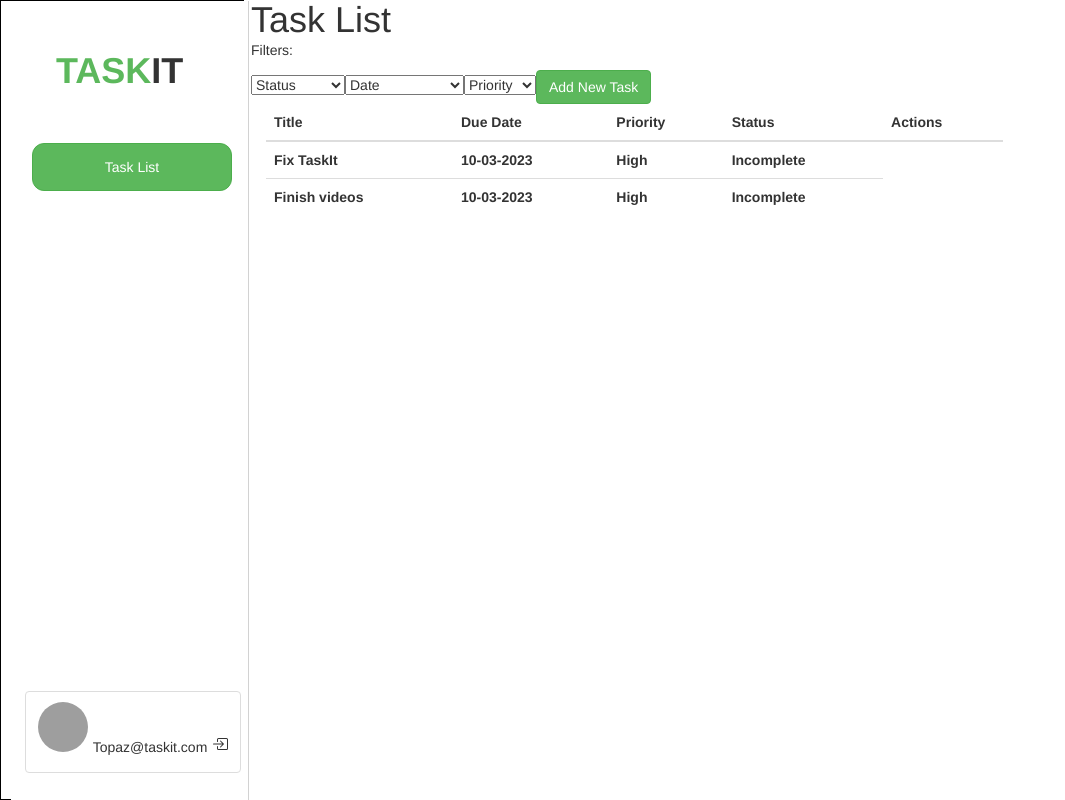
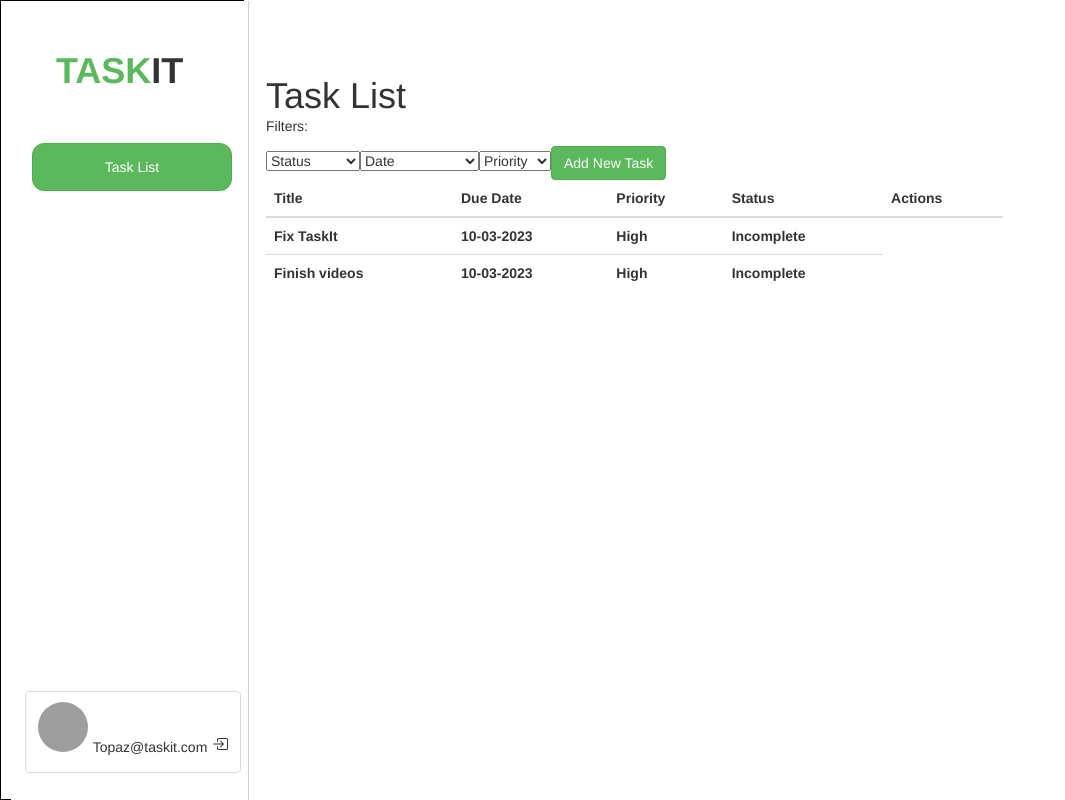
Before and after one commit to Topaz712/TaskIt-Project, an Angular app: page / in a window 1280 px wide. Shown: the whole page, without its empty margins (0-1065 px from the left). Built offline with nearby package versions, Linux system fonts and the light colour scheme; grey boxes are pictures that could not be loaded.

Commit message:
FIX(task list): layout spacing

```diff
--- a/src/app/app.component.html
+++ b/src/app/app.component.html
@@ -17,7 +17,7 @@
 </div>
 
 <div style="padding-left: 244px">
-  <div style="padding: 0px 22px">
+  <div style="padding: 0px 22px; padding-top: 76px;">
     <app-header></app-header>
     <app-task-list></app-task-list>
   </div>
--- a/src/app/header/header.component.html
+++ b/src/app/header/header.component.html
@@ -1,5 +1,4 @@
-<div class="row">
-  <h1 class="header">
+<h1 class="header">
     Task List
   </h1>
   <div class="d-flex align-items-center filters-row">
@@ -28,4 +27,3 @@
     <div>
   </div>
 </div>
-</div>
```
